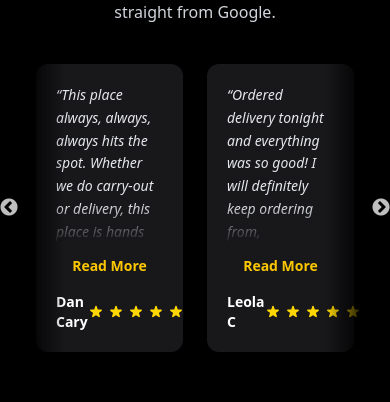
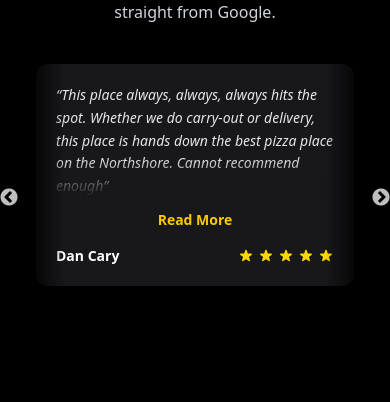
Before and after one commit to ZachAH/UpperCrust, a React (Vite) app: page / in a window 390 px wide. Shown: the part 1040-1442 px from the top of the page. Built offline with nearby package versions, Linux system fonts and the light colour scheme.

Commit message:
more breakpoints

```diff
--- a/src/components/Reviews.tsx
+++ b/src/components/Reviews.tsx
@@ -68,11 +68,14 @@ export default function Reviews() {
     infinite: true,
     autoplay: true,
     autoplaySpeed: 5000,
-    slidesToShow: 3,
+    slidesToShow: 3, //default for desktop
     slidesToScroll: 1,
     responsive: [
-      { breakpoint: 1280, settings: { slidesToShow: 2 } },
-      { breakpoint: 768, settings: { slidesToShow: 2 } }, // mobile now shows 2
+      { breakpoint: 1400, settings: { slidesToShow: 3 } }, // very large desktops
+      { breakpoint: 1200, settings: { slidesToShow: 2 } }, // laptops + tablets
+      { breakpoint: 992,  settings: { slidesToShow: 2 } }, // iPads + big phones in landscape
+      { breakpoint: 768,  settings: { slidesToShow: 2 } }, // real tablets
+      { breakpoint: 600,  settings: { slidesToShow: 1 } }, // MOST PHONES portrait
     ],
   };
 
```
